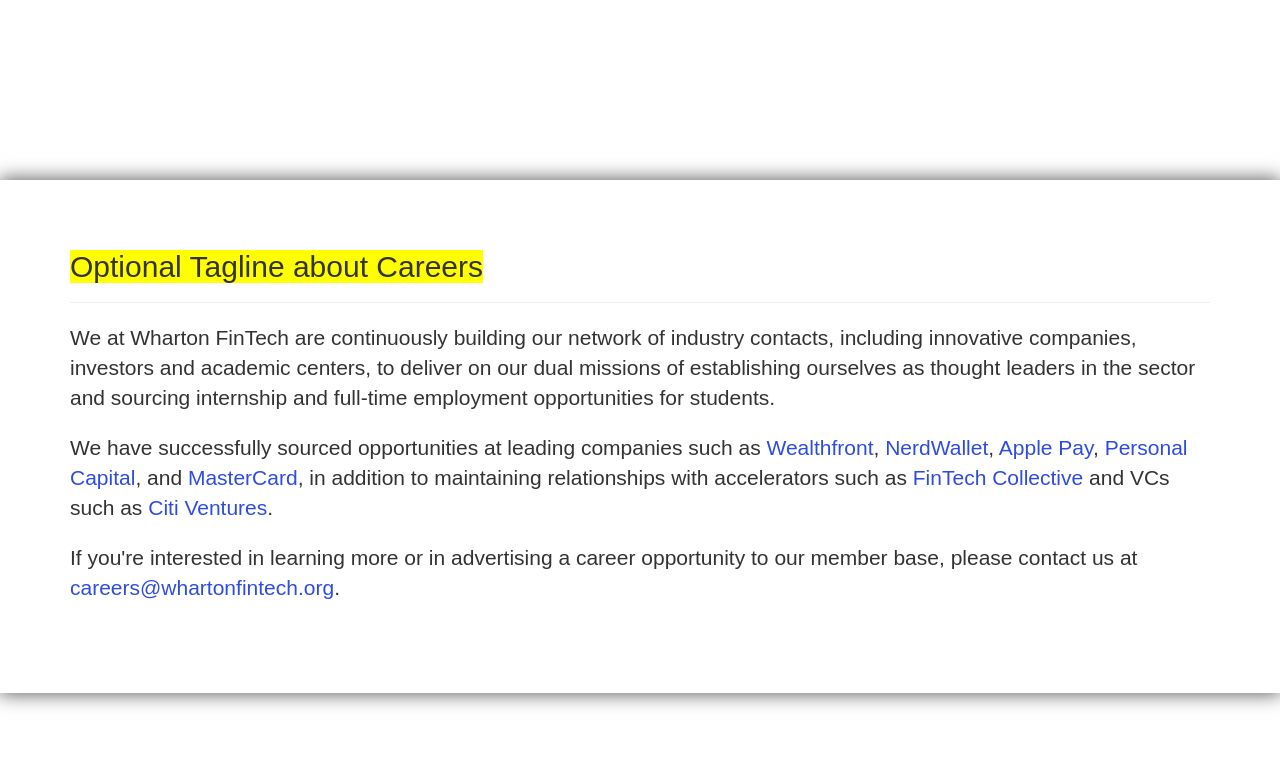
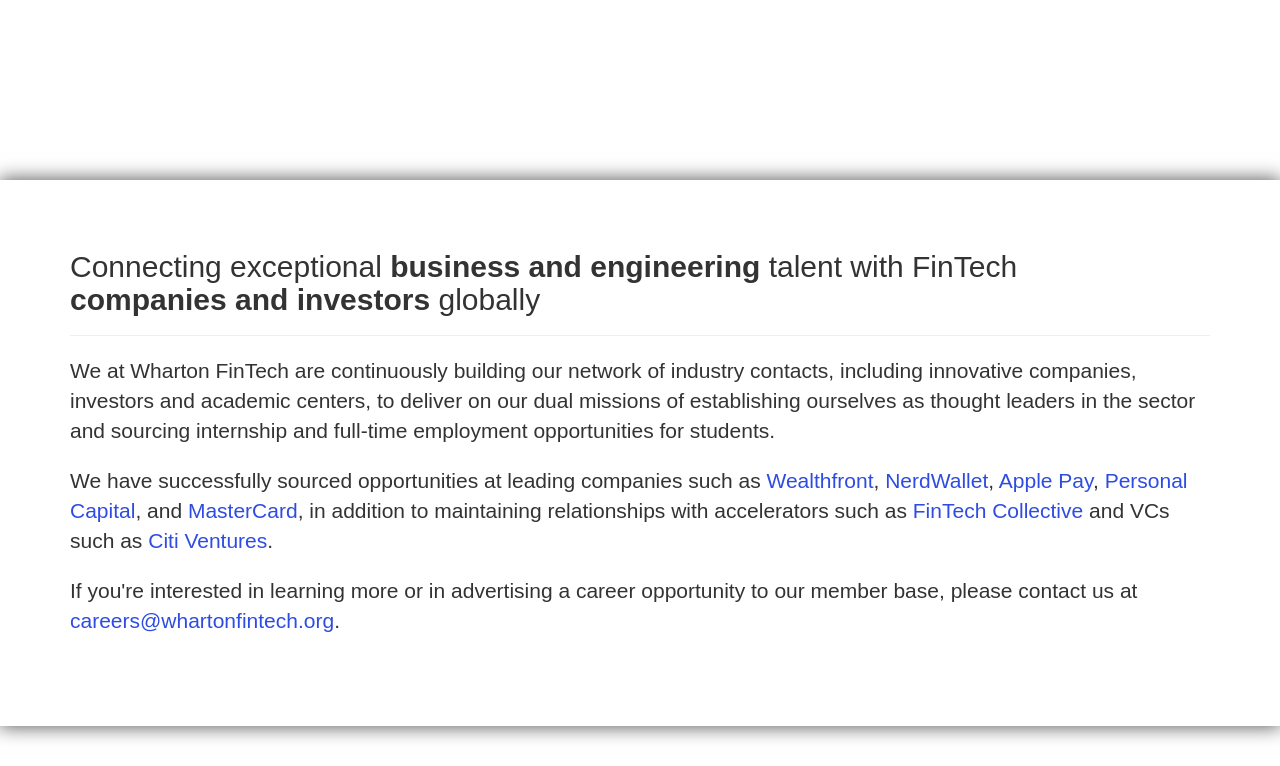
Before and after one commit to brendan1mcmanus/whartonfintech-v3, a Django app: template whartonfintech/templates/pages/home.html in a window 1280 px wide. Shown: the part 1550-2316 px from the top of the page. Run offline with Django 3.2, Linux system fonts and the light colour scheme; the template is opened without the code that fills it, so the values that code supplies are empty; parts of the project's set-up code (start-up, migrations or seed data) failed here and were passed over; some libraries are stand-ins or nearby versions.

Commit message:
Update homepage

```diff
--- a/whartonfintech/templates/pages/home.html
+++ b/whartonfintech/templates/pages/home.html
@@ -51,7 +51,7 @@
       <div class="row">
         <div class="col-xs-12">
           <div class="page-header">
-            <h2><span style="background: #ffff00;">Optional Tagline about Careers</span></h2>
+            <h2>Connecting exceptional <strong>business&nbsp;and&nbsp;engineering</strong> talent with FinTech <strong>companies&nbsp;and&nbsp;investors</strong> globally</h2>
           </div>
           <p class="lead">We at Wharton FinTech are continuously building our network of industry contacts, including innovative companies, investors and academic centers, to deliver on our dual missions of establishing ourselves as thought leaders in the sector and sourcing internship and full-time employment opportunities for students.</p>
           <p class="lead">We have successfully sourced opportunities at leading companies such as <a href="https://www.wealthfront.com/" target="_blank">Wealthfront</a>, <a href="https://www.nerdwallet.com/" target="_blank">NerdWallet</a>, <a href="https://www.apple.com/apple-pay/" target="_blank">Apple Pay</a>, <a href="https://www.personalcapital.com/" target="_blank">Personal Capital</a>, and <a href="http://www.mastercard.us/" target="_blank">MasterCard</a>, in addition to maintaining relationships with accelerators such as <a href="http://www.fintech.io/" target="_blank">FinTech Collective</a> and VCs such as <a href="http://ventures.citi.com/citi_ventures/homepage/index.htm" target="_blank">Citi Ventures</a>.</p>
```
